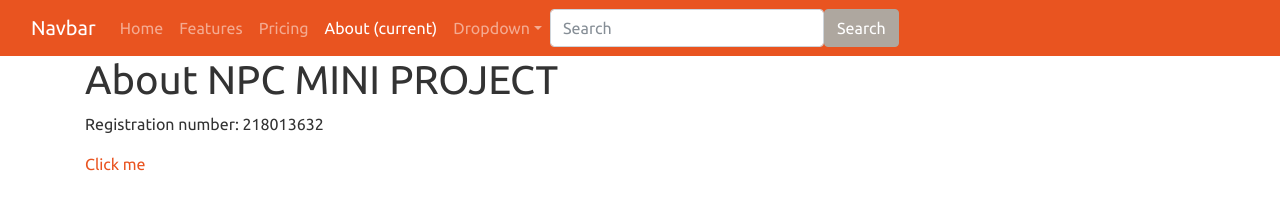
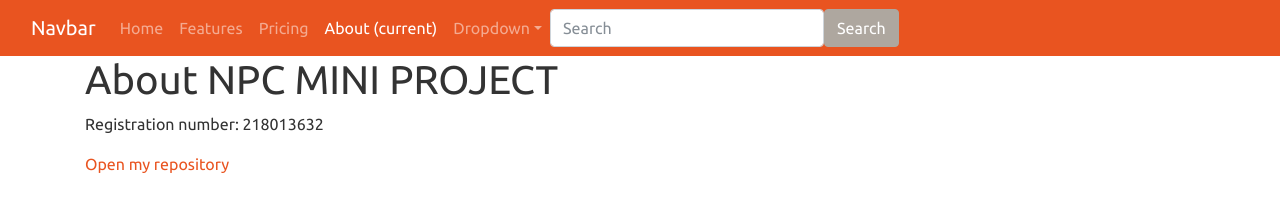
Before and after one commit to kik-james/npc_mini_project_2021, a plain HTML site: page prince/about.html in a window 1280 px wide. Drawn offline with nearby package versions, Linux system fonts and the light colour scheme.

Commit message:
3rd chance

```diff
--- a/prince/about.html
+++ b/prince/about.html
@@ -61,7 +61,7 @@
     <p>
         Registration number: 218013632
     </p>
-    <a href="https://github.com/NgaboP/npc_mini_project_2021">Click me</a>
+    <a href="https://github.com/NgaboP/npc_mini_project_2021">Open my repository</a>
 </div>
     <!-- Optional JavaScript; choose one of the two! -->
 
```
